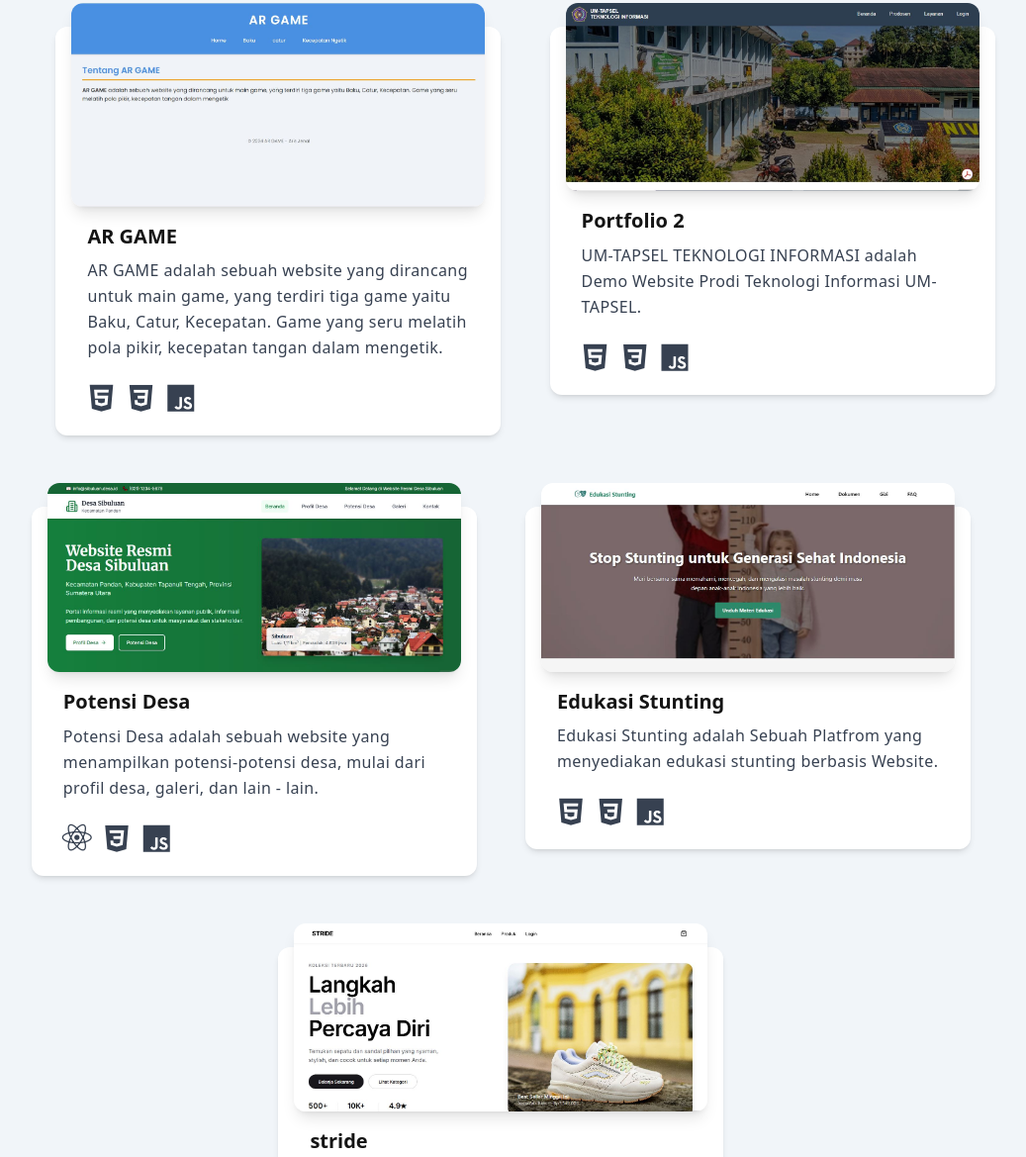
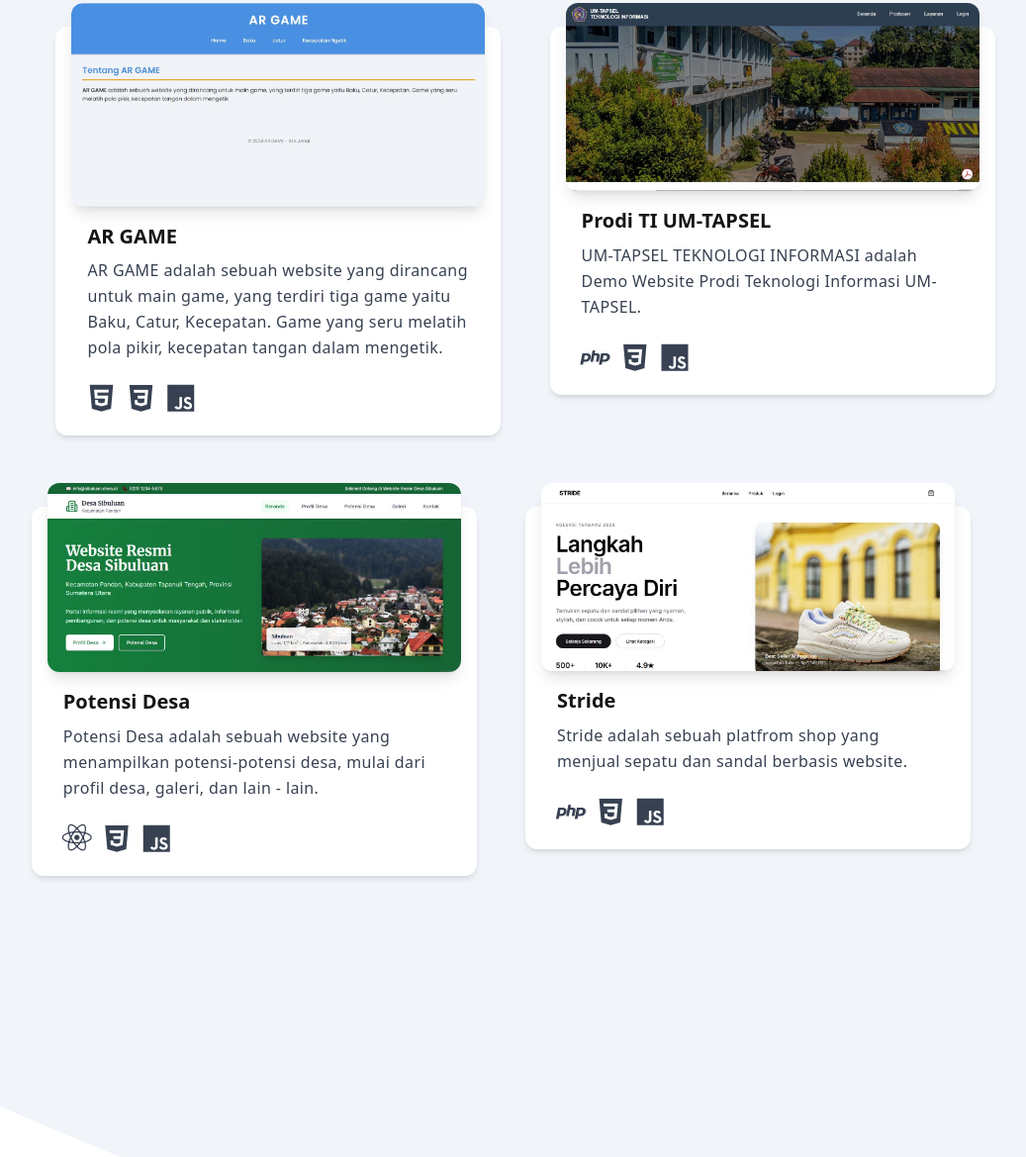
Before and after one commit to arisjenal/Portfolio, a website: page index.html in a window 1280 px wide. Shown: the part 1990-3159 px from the top of the page at 99% size, without its empty margins (109-1146 px from the left). Drawn offline with nearby package versions, Linux system fonts and the light colour scheme; a script that the page names is missing.

Commit message:
Update index.html

```diff
--- a/index.html
+++ b/index.html
@@ -205,7 +205,6 @@
                             </div>
                         </div>
                     </div>
-
                     <div class="mb-12 lg:mb-16" data-aos="fade-up" data-aos-duration="1000">
                         <div class="relative flex flex-col mt-2 text-gray-700 bg-white dark:bg-zinc-800 shadow-md bg-clip-border rounded-xl w-[20rem] lg:w-[450px] px-4">
                             <a href="https://ti-umtapsel.wuaze.com/" target="_blank">
@@ -217,19 +216,18 @@
                               </div>
                             </a>
                             <div class="p-4">
-                              <h5 class="block mb-2 font-sans text-xl font-bold leading-snug text-dark dark:text-white">Portfolio 2</h5>
+                              <h5 class="block mb-2 font-sans text-xl font-bold leading-snug text-dark dark:text-white">Prodi TI UM-TAPSEL</h5>
                               <p class="block text-base text-dark dark:text-white font-light leading-relaxed text-inherit lg:tracking-wide lg:font-[400]">
                                 UM-TAPSEL TEKNOLOGI INFORMASI adalah Demo Website Prodi Teknologi Informasi UM-TAPSEL.
                               </p>
                             </div>
                             <div class="px-3 mt-1 pb-4 dark:text-white">
-                                <i class='bx bxl-html5 bx-md hover:text-html transition-all duration-300 cursor-pointer'></i>
+                                <i class='bx bxl-php bx-md hover:text-php transition-all duration-300 cursor-pointer'></i>
                                 <i class='bx bxl-css3 bx-md hover:text-css transition-all duration-300 cursor-pointer'></i>
                                 <i class='bx bxl-javascript bx-md hover:text-javascript transition-all duration-300 cursor-pointer'></i>
                             </div>
                         </div>
                     </div>
-
                     <div class="mb-12 lg:mb-16 lg:w-[40%]" data-aos="fade-up" data-aos-duration="1000">
                         <div class="relative flex flex-col mt-2 text-gray-700 bg-white dark:bg-zinc-800 shadow-md bg-clip-border rounded-xl w-[20rem] lg:w-[450px] px-4">
                             <a href="https://potensi-desa.netlify.app/" target="_blank">
@@ -253,31 +251,6 @@
                             </div>
                         </div>
                     </div>
-
-                    <div class="mb-12 lg:mb-16 lg:w-[40%]" data-aos="fade-up" data-aos-duration="1000">
-                        <div class="relative flex flex-col mt-2 text-gray-700 bg-white dark:bg-zinc-800 shadow-md bg-clip-border rounded-xl w-[20rem] lg:w-[450px] px-4">
-                            <a href="https://edukasi-stunting.netlify.app/" target="_blank">
-                                <div
-                                class="relative h-full -mt-6 overflow-hidden shadow-lg bg-clip-border rounded-xl bg-blue-gray-500 shadow-blue-gray-500/40 cursor-pointer transition-all duration-700 hover:scale-[.98] group">
-                                <img
-                                  src="src/img/portfolio/stunting.JPG"
-                                  alt="card-image" class="group-hover:scale-110 transition-all duration-700">
-                              </div>
-                            </a>
-                            <div class="p-4">
-                              <h5 class="block mb-2 font-sans text-xl font-bold leading-snug text-dark dark:text-white">Edukasi Stunting</h5>
-                              <p class="block text-base text-dark font-light leading-relaxed text-inherit lg:tracking-wide lg:font-[400] dark:text-white">
-                                Edukasi Stunting adalah Sebuah Platfrom yang menyediakan edukasi stunting berbasis Website.
-                              </p>
-                            </div>
-                            <div class="px-3 mt-1 pb-4 dark:text-white">
-                                <!-- <i class='bx bxl-github bx-md hover:text-github transition-all duration-300 cursor-pointer'></i> -->
-                                <i class='bx bxl-html5 bx-md hover:text-html transition-all duration-300 cursor-pointer'></i>
-                                <i class='bx bxl-css3 bx-md hover:text-css transition-all duration-300 cursor-pointer'></i>
-                                <i class='bx bxl-javascript bx-md hover:text-javascript transition-all duration-300 cursor-pointer'></i>
-                            </div>
-                        </div>
-                    </div>
                     <div class="mb-12 lg:mb-16 lg:w-[40%]" data-aos="fade-up" data-aos-duration="1000">
                         <div class="relative flex flex-col mt-2 text-gray-700 bg-white dark:bg-zinc-800 shadow-md bg-clip-border rounded-xl w-[20rem] lg:w-[450px] px-4">
                             <a href="https://shop-stride.kesug.com/" target="_blank">
@@ -289,7 +262,7 @@
                               </div>
                             </a>
                             <div class="p-4">
-                              <h5 class="block mb-2 font-sans text-xl font-bold leading-snug text-dark dark:text-white">stride</h5>
+                              <h5 class="block mb-2 font-sans text-xl font-bold leading-snug text-dark dark:text-white">Stride</h5>
                               <p class="block text-base text-dark font-light leading-relaxed text-inherit lg:tracking-wide lg:font-[400] dark:text-white">
                                 Stride adalah sebuah platfrom shop yang menjual sepatu dan sandal berbasis website.
                               </p>
```
